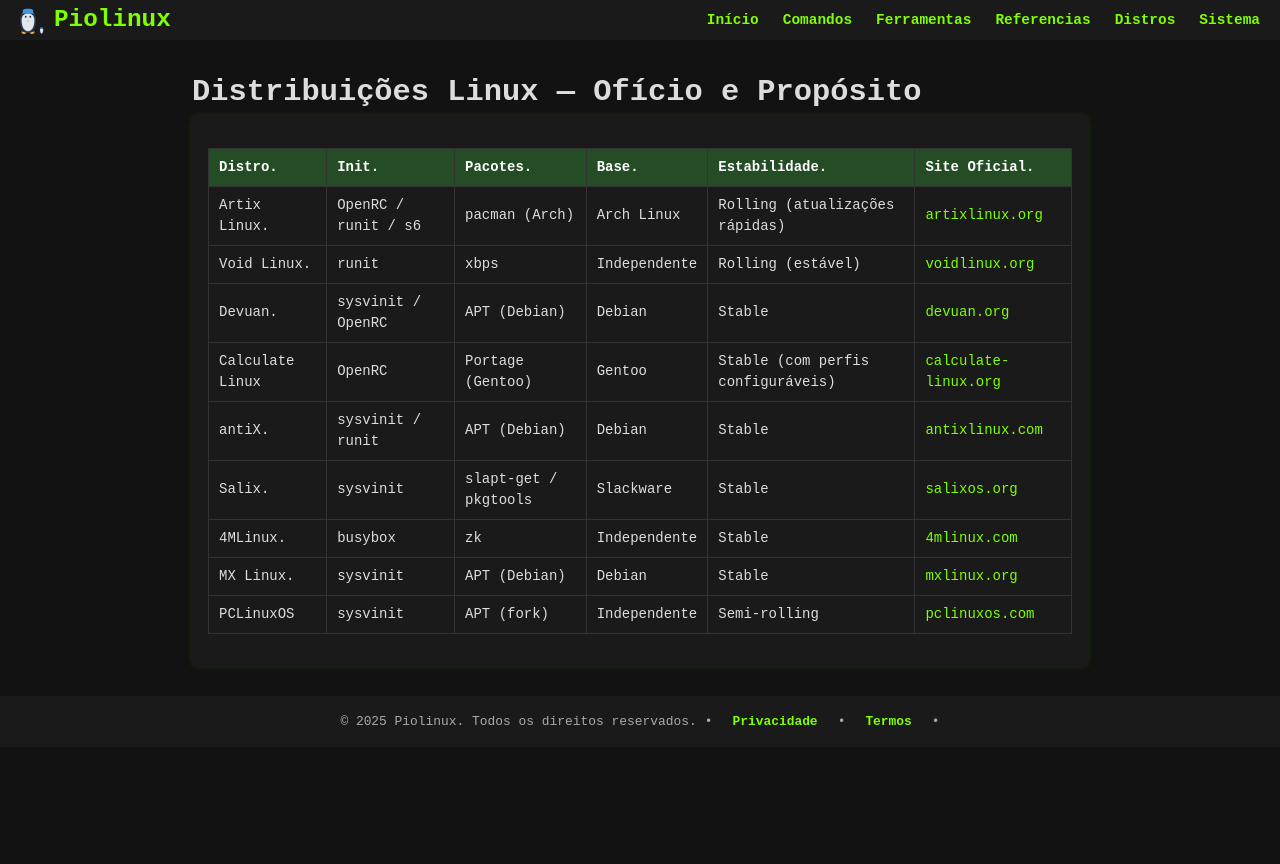
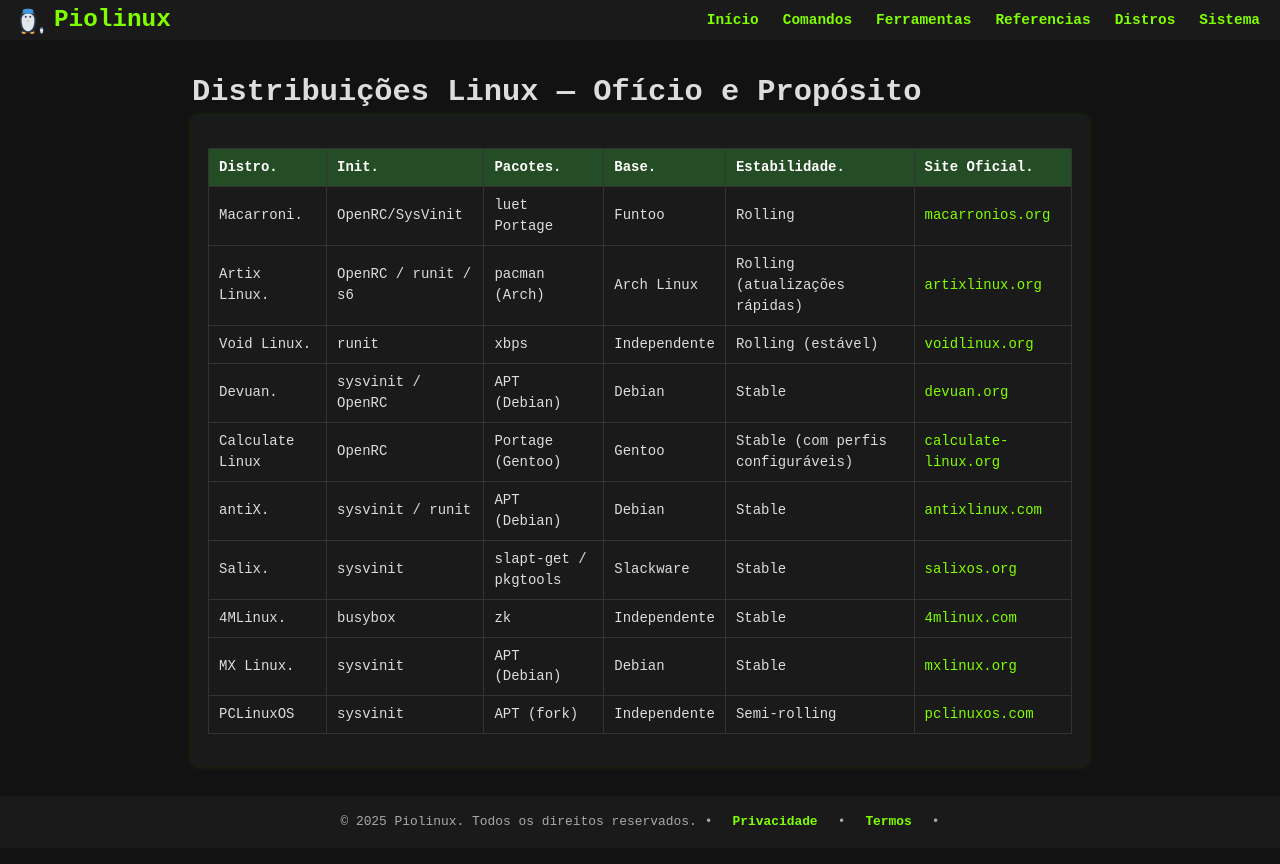
Before and after one commit to Piolinux/piolinux-site, a Jekyll site: the page built from _pages/_distros/distribuicoes-linux-oficio-e-proposito.md, in a window 1280 px wide. Shown: the top 864 px of the page. Built offline with Jekyll 4.4.1, drawn with Linux system fonts in a browser that asks for light colours.

Commit message:
Update distribuicoes-linux-oficio-e-proposito.md

```diff
--- a/_pages/_distros/distribuicoes-linux-oficio-e-proposito.md
+++ b/_pages/_distros/distribuicoes-linux-oficio-e-proposito.md
@@ -21,6 +21,18 @@ permalink: /distros/distribuicoes-linux/
     </tr>
   </thead>
   <tbody>
+
+<tr>
+     <td data-label="Distro">Macarroni.</td>
+      <td data-label="Init">OpenRC/SysVinit </td>
+      <td data-label="Pacotes">luet Portage</td>
+      <td data-label="Base">Funtoo</td>
+      <td data-label="Estabilidade">Rolling</td>
+      <td data-label="Site Oficial"><a href="https://www.macaronios.org/iso/" target="_blank" rel="noopener noreferrer">macarronios.org</a></td>
+    </tr>
+
+
+
     <tr>
       <td data-label="Distro">Artix Linux.</td>
       <td data-label="Init">OpenRC / runit / s6</td>
```
